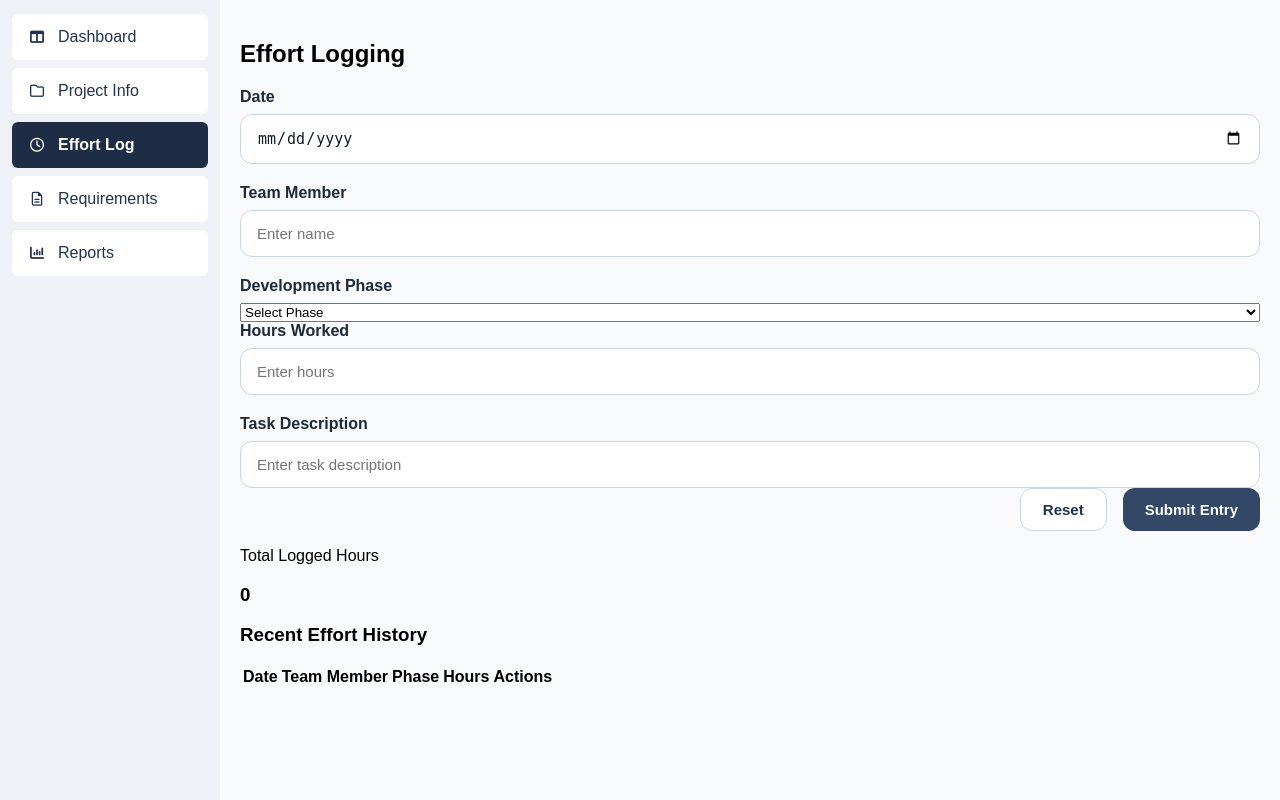
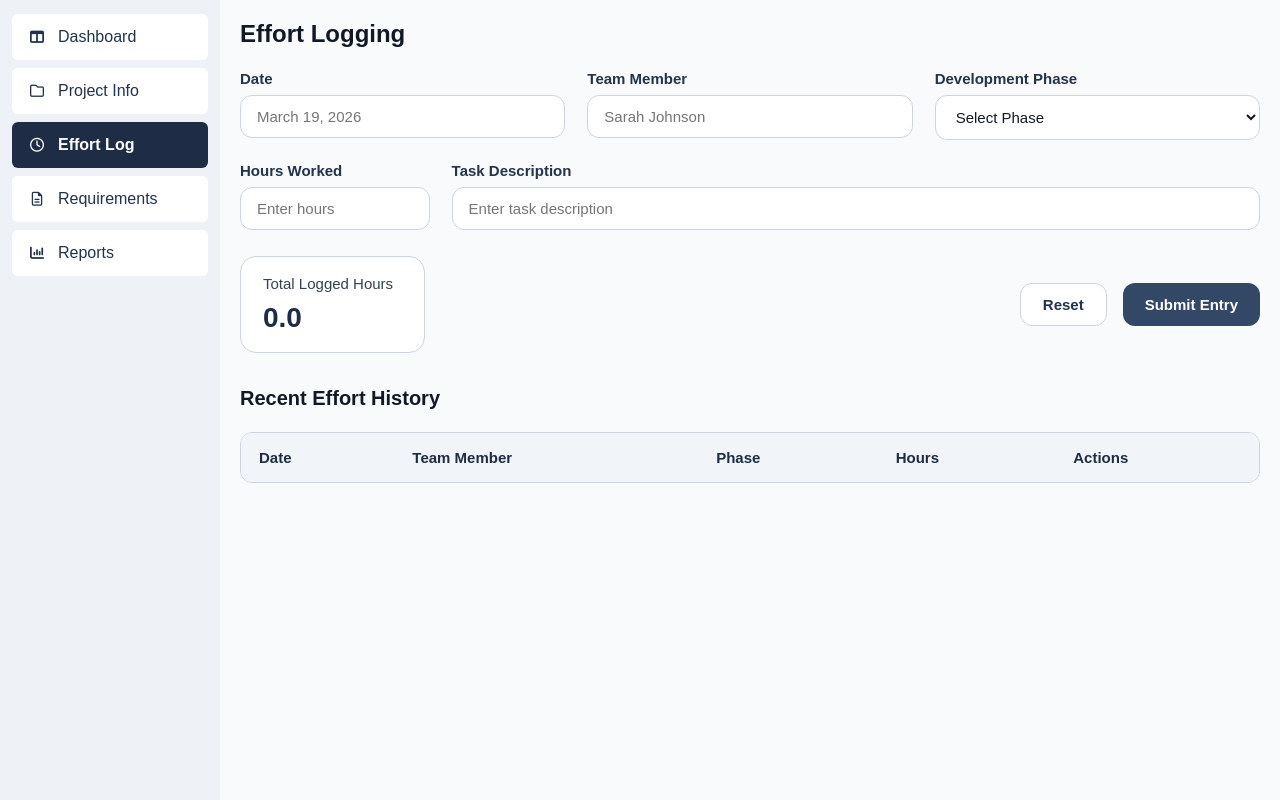
Before and after one commit to TSchaefSE/Management_QuickPlan, a Flask app: page /effort_logs in a window 1280 px wide. Shown: the part 108-908 px from the top of the page. Run offline with Flask 3, Linux system fonts and the light colour scheme; lists and menus that the app fills with data are empty.

Commit message:
Updated UI for effort logs and user profile

```diff
--- a/app/routes.py
+++ b/app/routes.py
@@ -138,7 +138,7 @@ def effort_logs():
 
         ### save to CSV here ###
 
-        #TEMP FOR TESTING
+        # TEMP FOR TESTING
         print("Effort log submitted:")
         print("Date:", date)
         print("Member:", member)
@@ -148,10 +148,12 @@ def effort_logs():
 
         return redirect(url_for("main.effort_logs"))
 
+    total_hours = calculate_total_hours()
+
     return render_template(
         "effort_logs/effort_logs.html",
         active_page="effort_logs",
-        logs=[]
+        total_hours=total_hours
     )
 
 @main.route("/requirements", methods=["GET", "POST"])
--- a/app/static/css/style.css
+++ b/app/static/css/style.css
@@ -147,6 +147,160 @@ body {
     border-left: none;
 }
 
+
+/* =========================
+   User Profile Layout
+========================= */
+.user-profile-container {
+    max-width: 780px;
+    width: 100%;
+    padding: 10px 0 30px;
+}
+
+.user-profile-container h2 {
+    margin: 0 0 22px 0;
+    font-size: 24px;
+    font-weight: 700;
+    color: #111827;
+}
+
+.user-profile-form {
+    width: 100%;
+}
+
+.profile-picture-section {
+    display: flex;
+    align-items: center;
+    gap: 24px;
+}
+
+.profile-picture-placeholder {
+    width: 96px;
+    height: 96px;
+    border-radius: 50%;
+    background: #e9eef5;
+    display: flex;
+    align-items: center;
+    justify-content: center;
+    flex-shrink: 0;
+}
+
+.profile-picture-placeholder i {
+    font-size: 42px;
+    color: #64748b;
+}
+
+.profile-picture-actions {
+    display: flex;
+    flex-direction: column;
+    align-items: flex-start;
+    gap: 10px;
+}
+
+.profile-picture-actions h3 {
+    margin: 0;
+    font-size: 16px;
+    font-weight: 700;
+    color: #111827;
+}
+
+.file-input-hidden {
+    display: none;
+}
+
+.file-upload-btn {
+    display: inline-block;
+    padding: 10px 18px;
+    border-radius: 6px;
+    cursor: pointer;
+}
+
+.form-row {
+    display: grid;
+    grid-template-columns: 1fr 1fr;
+    gap: 16px;
+    margin-bottom: 18px;
+}
+
+.form-row.single-column {
+    grid-template-columns: 1fr;
+}
+
+.form-group {
+    display: flex;
+    flex-direction: column;
+    gap: 8px;
+}
+
+.form-group label {
+    margin: 0;
+    font-size: 14px;
+    font-weight: 500;
+    color: #334155;
+    display: flex;
+    align-items: center;
+    gap: 8px;
+}
+
+.form-group input,
+.form-group textarea {
+    width: 100%;
+    box-sizing: border-box;
+    padding: 12px 14px;
+    border: 1px solid #cbd5e1;
+    border-radius: 6px;
+    background: #ffffff;
+    color: #111827;
+    font-size: 14px;
+}
+
+.form-group input:focus,
+.form-group textarea:focus {
+    outline: none;
+    border-color: #94a3b8;
+    box-shadow: 0 0 0 3px rgba(148, 163, 184, 0.15);
+}
+
+.form-group textarea {
+    resize: vertical;
+    min-height: 110px;
+}
+
+.form-actions {
+    display: flex;
+    justify-content: flex-end;
+    gap: 12px;
+    margin-top: 8px;
+}
+
+.primary-btn,
+.secondary-btn {
+    padding: 10px 18px;
+    border-radius: 6px;
+    font-size: 14px;
+    font-weight: 600;
+    cursor: pointer;
+}
+
+.primary-btn {
+    background: #1f2c46;
+    border: none;
+    color: #ffffff;
+}
+
+.primary-btn:hover {
+    background: #243252;
+}
+
+.secondary-btn {
+    background: #ffffff;
+    border: 1px solid #cbd5e1;
+    color: #23324d;
+}
+
+.secondary-btn:hover {
+    background: #f8fafc;
+}
 
 /* =========================
    Dashboard Page Layout
@@ -494,3 +648,155 @@ body {
 .remove-link:hover {
     text-decoration: underline;
 }
+
+/* =========================
+   Effort Logging
+========================= */
+.effort-logs-container {
+    width: 100%;
+    max-width: 1150px;
+}
+
+.effort-logs-container h2 {
+    margin: 0 0 22px 0;
+    font-size: 24px;
+    font-weight: 700;
+    color: #111827;
+}
+
+.effort-logs-form {
+    display: flex;
+    flex-direction: column;
+    gap: 22px;
+    margin-bottom: 34px;
+}
+
+.effort-row {
+    display: grid;
+    gap: 22px;
+}
+
+.effort-row-three {
+    grid-template-columns: 1fr 1fr 1fr;
+}
+
+.effort-row-hours-task {
+    grid-template-columns: 0.38fr 1.62fr;
+}
+
+.effort-row .form-group {
+    display: flex;
+    flex-direction: column;
+    gap: 8px;
+}
+
+.effort-row .form-group label {
+    margin: 0;
+    font-size: 15px;
+    font-weight: 600;
+    color: #23324d;
+}
+
+.effort-row .form-group input,
+.effort-row .form-group select {
+    width: 100%;
+    box-sizing: border-box;
+    padding: 12px 16px;
+    border: 1px solid #cbd5e1;
+    border-radius: 12px;
+    background: #ffffff;
+    color: #111827;
+    font-size: 15px;
+}
+
+.effort-row .form-group input:focus,
+.effort-row .form-group select:focus {
+    outline: none;
+    border-color: #94a3b8;
+    box-shadow: 0 0 0 3px rgba(148, 163, 184, 0.15);
+}
+
+.effort-summary-row {
+    display: flex;
+    justify-content: space-between;
+    align-items: center;
+    gap: 24px;
+    margin-top: 4px;
+}
+
+.total-hours-box {
+    min-width: 185px;
+    padding: 18px 22px;
+    background: #ffffff;
+    border: 1px solid #cbd5e1;
+    border-radius: 16px;
+    box-sizing: border-box;
+}
+
+.total-hours-box p {
+    margin: 0 0 10px 0;
+    font-size: 15px;
+    color: #334155;
+}
+
+.total-hours-box h3 {
+    margin: 0;
+    font-size: 28px;
+    font-weight: 700;
+    color: #1f2c46;
+}
+
+.effort-logs-form .form-actions {
+    display: flex;
+    justify-content: flex-end;
+    gap: 16px;
+    margin: 0;
+}
+
+.effort-history-title {
+    margin: 8px 0 22px 0;
+    font-size: 20px;
+    font-weight: 700;
+    color: #111827;
+}
+
+.effort-table-card {
+    background: #ffffff;
+    border: 1px solid #cbd5e1;
+    border-radius: 12px;
+    overflow: hidden;
+}
+
+.effort-table {
+    width: 100%;
+    border-collapse: collapse;
+}
+
+.effort-table thead {
+    background: #f1f5f9;
+}
+
+.effort-table th {
+    text-align: left;
+    padding: 16px 18px;
+    font-size: 15px;
+    font-weight: 700;
+    color: #1f2c46;
+}
+
+.effort-table td {
+    padding: 14px 18px;
+    border-top: 1px solid #e5e7eb;
+    font-size: 15px;
+    color: #111827;
+}
+
+.effort-table td:last-child a {
+    color: #2563eb;
+    text-decoration: none;
+    font-weight: 500;
+}
+
+.effort-table td:last-child a:hover {
+    text-decoration: underline;
+}
--- a/app/templates/effort_logs/effort_logs.html
+++ b/app/templates/effort_logs/effort_logs.html
@@ -1,3 +1,4 @@
+
 {% extends "layout/base.html" %}
 
 {% block title %}Effort Logs | Management QuickPlan{% endblock %}
@@ -11,15 +12,16 @@
         action="{{ url_for('main.effort_logs') }}"
         class="effort-logs-form">
 
-    <div class="form-row">
+    <!-- Top row -->
+    <div class="effort-row effort-row-three">
       <div class="form-group">
         <label for="date">Date</label>
-        <input type="date" id="date" name="date" required>
+        <input type="text" id="date" name="date" placeholder="March 19, 2026" required>
       </div>
 
       <div class="form-group">
         <label for="member">Team Member</label>
-        <input type="text" id="member" name="member" placeholder="Enter name" required>
+        <input type="text" id="member" name="member" placeholder="Sarah Johnson" required>
       </div>
 
       <div class="form-group">
@@ -35,34 +37,37 @@
       </div>
     </div>
 
-    <div class="form-row">
+    <!-- Second row -->
+    <div class="effort-row effort-row-hours-task">
       <div class="form-group">
         <label for="hours">Hours Worked</label>
         <input type="number" id="hours" step="0.1" name="hours" placeholder="Enter hours" required>
       </div>
 
-      <div class="form-group" style="flex: 2;">
+      <div class="form-group task-group">
         <label for="task">Task Description</label>
         <input type="text" id="task" name="task" placeholder="Enter task description" required>
       </div>
+    </div>
+
+    <!-- Bottom row -->
+    <div class="effort-summary-row">
+      <div class="total-hours-box">
+        <p>Total Logged Hours</p>
+        <h3>{{ "%.1f"|format(total_hours) }}</h3>
       </div>
 
       <div class="form-actions">
         <button type="reset" class="secondary-btn">Reset</button>
         <button type="submit" class="primary-btn">Submit Entry</button>
       </div>
+    </div>
 
   </form>
 
-  <!-- Total (PLACEHOLDER for now) -->
-  <div class="total-hours-box">
-    <p>Total Logged Hours</p>
-    <h3>0</h3>
-  </div>
+  <h3 class="effort-history-title">Recent Effort History</h3>
 
-  <!-- Table -->
-  <h3>Recent Effort History</h3>
-
+  <div class="effort-table-card">
     <table class="effort-table">
       <thead>
         <tr>
@@ -86,6 +91,7 @@
         {% endfor %}
       </tbody>
     </table>
+  </div>
 
 </div>
 {% endblock %}
```
Also changed, not shown: app/templates/user/user_profile.html (+12 -5 lines). Lines whose indentation alone changed are shown as unchanged.
